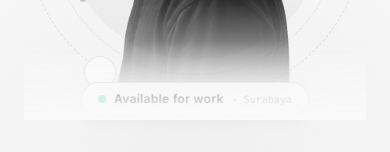
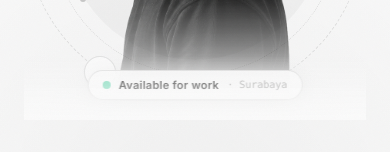
Before and after one commit to akirausethis/PORTFOLIO, a Next.js app: page / in a window 390 px wide. Shown: the part 372-524 px from the top of the page. Built offline with nearby package versions, Linux system fonts and the light colour scheme; no server answers; the database is empty; some icons are missing.

Commit message:
fix(hero): fix mobile overlapping between 'Available for work' pill and role badge

```diff
--- a/src/components/sections/Hero.tsx
+++ b/src/components/sections/Hero.tsx
@@ -149,22 +149,22 @@ export default function Hero() {
               initial={{ opacity: 0, y: 10 }}
               animate={{ opacity: 1, y: 0 }}
               transition={{ duration: 0.8, delay: 0.8, ease: [0.16, 1, 0.3, 1] }}
-              className="flex lg:hidden absolute bottom-1 left-1/2 -translate-x-1/2 items-center gap-2 px-4 py-2 bg-background/90 backdrop-blur-md border border-border/80 rounded-full shadow-[0_4px_20px_rgb(0,0,0,0.04)] z-20 whitespace-nowrap"
+              className="flex lg:hidden absolute bottom-5 left-1/2 -translate-x-1/2 items-center gap-2 px-3.5 py-1.5 bg-background/95 backdrop-blur-md border border-border/80 rounded-full shadow-[0_4px_20px_rgb(0,0,0,0.06)] z-20 whitespace-nowrap"
             >
               <span className="w-2 h-2 rounded-full bg-emerald-500 animate-pulse" />
-              <span className="text-xs font-semibold text-foreground/80 tracking-wide">Available for work</span>
+              <span className="text-[11px] font-semibold text-foreground/90 tracking-wide">Available for work</span>
               <span className="text-[10px] text-foreground/40 font-mono">· Surabaya</span>
             </motion.div>
           </motion.div>
 
           {/* Mobile gradient fade */}
-          <div className="absolute inset-x-0 bottom-0 h-20 bg-gradient-to-t from-background to-transparent z-10 lg:hidden pointer-events-none" />
+          <div className="absolute inset-x-0 bottom-0 h-16 bg-gradient-to-t from-background to-transparent z-10 lg:hidden pointer-events-none" />
         </div>
 
         {/* ── LEFT COLUMN: Content ── */}
         <motion.div
           style={{ y: yLeft }}
-          className="w-full lg:w-[45%] flex flex-col justify-center relative z-10 lg:pr-8 mt-8 lg:mt-0 order-2 lg:order-1 pb-12 lg:pb-0"
+          className="w-full lg:w-[45%] flex flex-col justify-center relative z-10 lg:pr-8 mt-12 sm:mt-10 lg:mt-0 order-2 lg:order-1 pb-12 lg:pb-0"
         >
           {/* Left vertical line */}
           <div className="absolute left-0 top-12 bottom-32 w-px bg-foreground/10 hidden lg:block" />
@@ -176,7 +176,7 @@ export default function Hero() {
               initial={{ opacity: 0, y: 20 }}
               animate={{ opacity: 1, y: 0 }}
               transition={{ duration: 0.8, ease: [0.16, 1, 0.3, 1] }}
-              className="mb-8 flex items-center"
+              className="mb-6 sm:mb-8 flex items-center"
             >
               <span className="flex items-center gap-2.5 text-[11px] font-bold text-foreground/60 tracking-[0.2em] uppercase border border-border/80 rounded-full px-5 py-2.5 bg-foreground/[0.02]">
                 <span className="w-1.5 h-1.5 rounded-full bg-foreground/40" />
```
